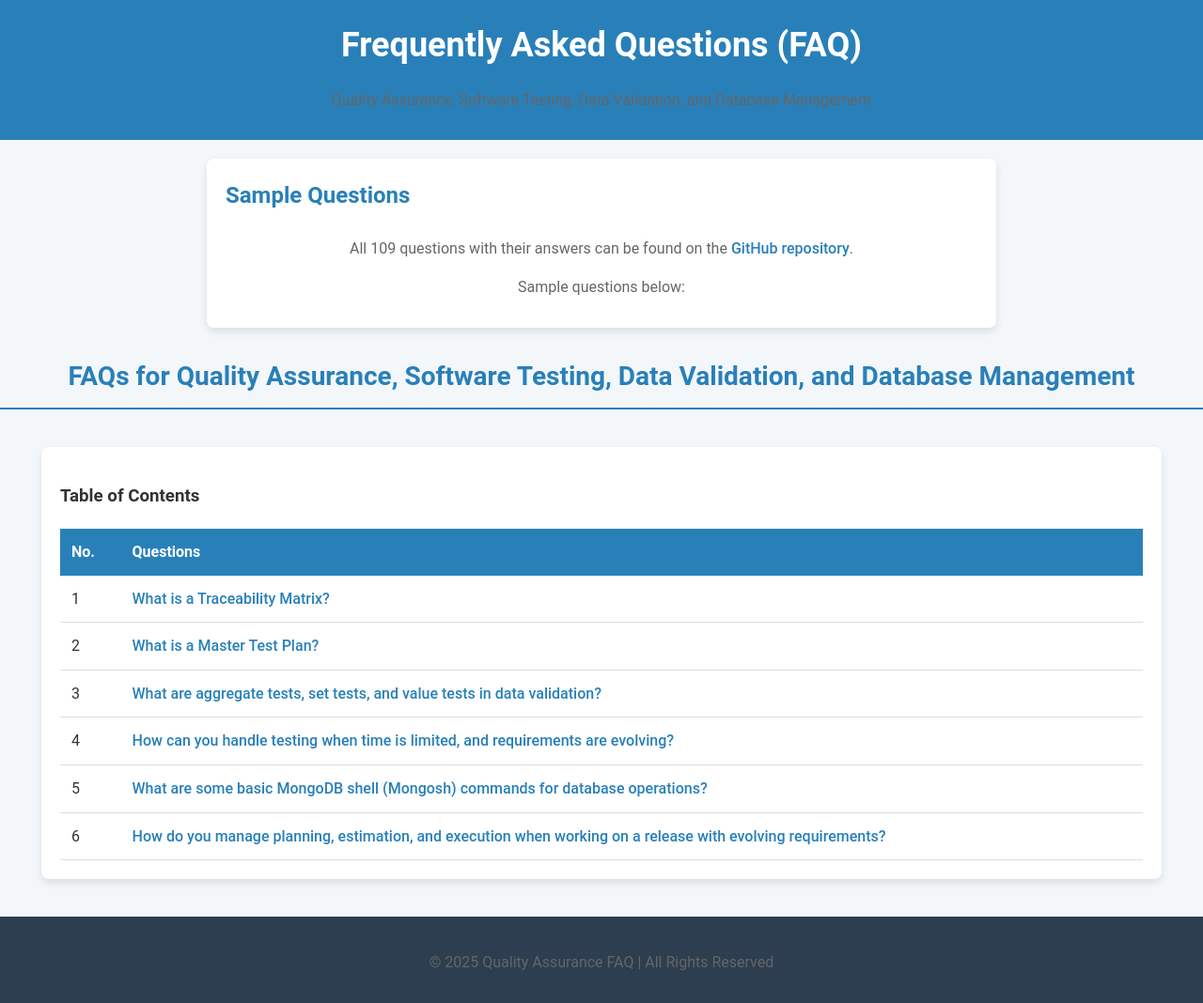
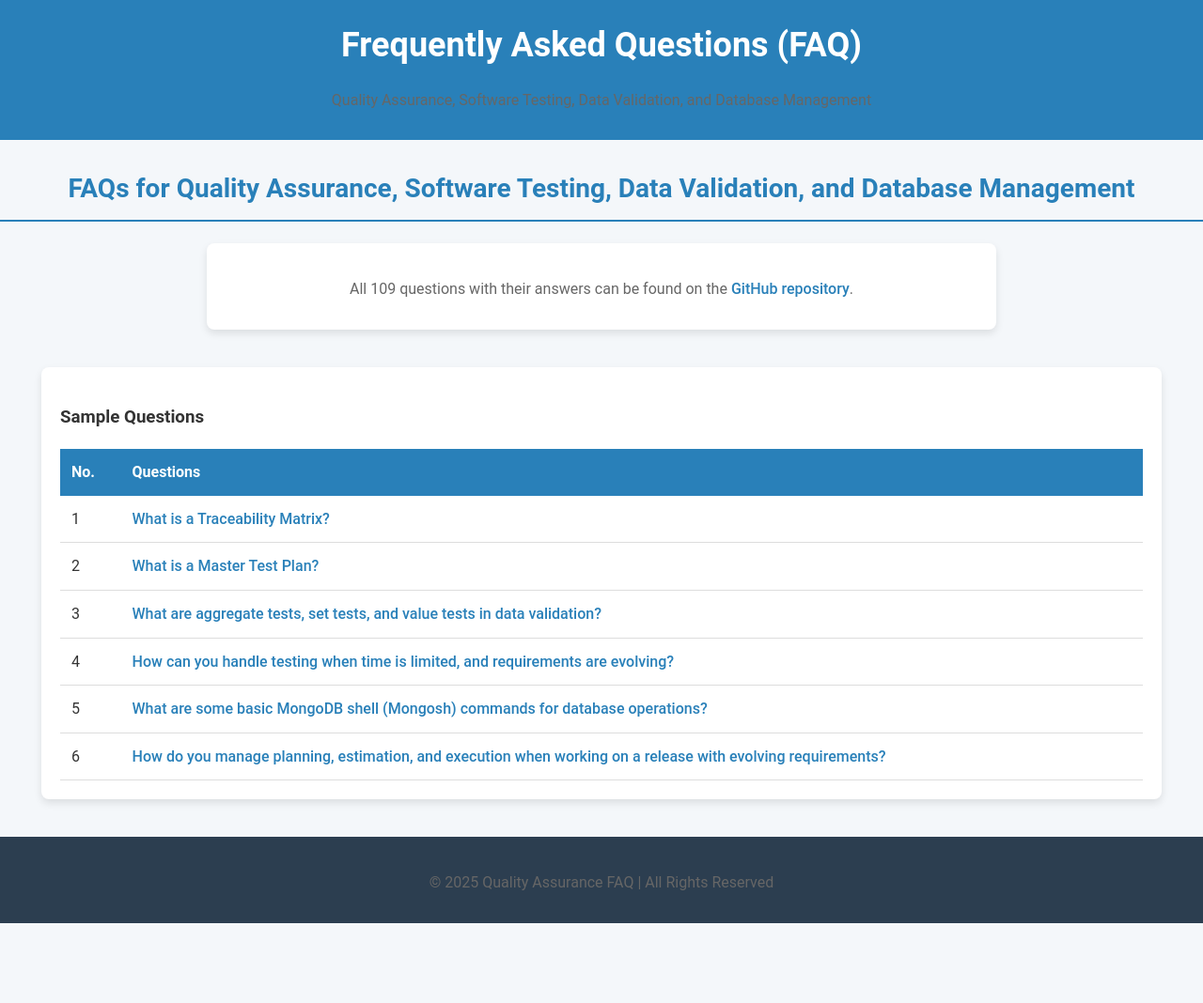
Before and after one commit to nbahador/nbahador.github.io, a Jekyll site: the page QA_FAQ.html, which Jekyll copies as it is, in a window 1280 px wide. Shown: the whole page at 94% size. Built offline with Jekyll 4.4.1, drawn with Linux system fonts in a browser that asks for light colours; after the commit the page ends 983 px from its top, so only the background shows below that.

Commit message:
Update QA_FAQ.html

```diff
--- a/QA_FAQ.html
+++ b/QA_FAQ.html
@@ -56,7 +56,7 @@
       border-radius: 8px;
     }
     .card h3 {
-      font-size: 24px;
+      font-size: 28px;
       color: #2980b9;
       margin-top: 0;
     }
@@ -104,16 +104,14 @@
     <p>Quality Assurance, Software Testing, Data Validation, and Database Management</p>
   </header>
 
+  <h2>FAQs for Quality Assurance, Software Testing, Data Validation, and Database Management</h2>
+
   <div class="card">
-    <h3>Sample Questions</h3>
     <p>All 109 questions with their answers can be found on the <a href="https://github.com/nbahador/Quality_Assurance.git" target="_blank">GitHub repository</a>.</p>
-    <p>Sample questions below:</p>
   </div>
 
-  <h2>FAQs for Quality Assurance, Software Testing, Data Validation, and Database Management</h2>
-
   <div class="table-container">
-    <h3>Table of Contents</h3>
+    <h3>Sample Questions</h3>
     <table>
       <tr>
         <th>No.</th>
```
